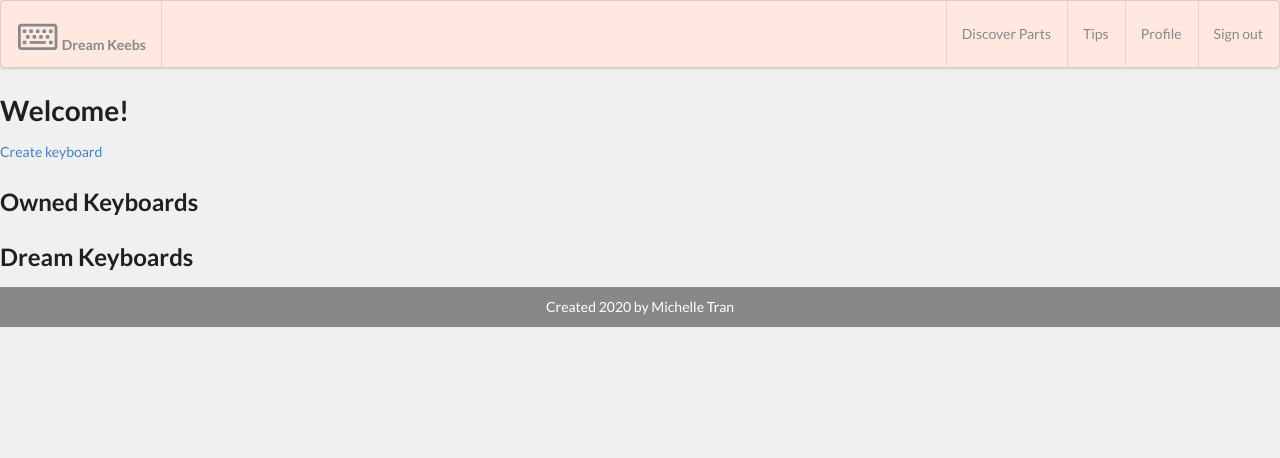
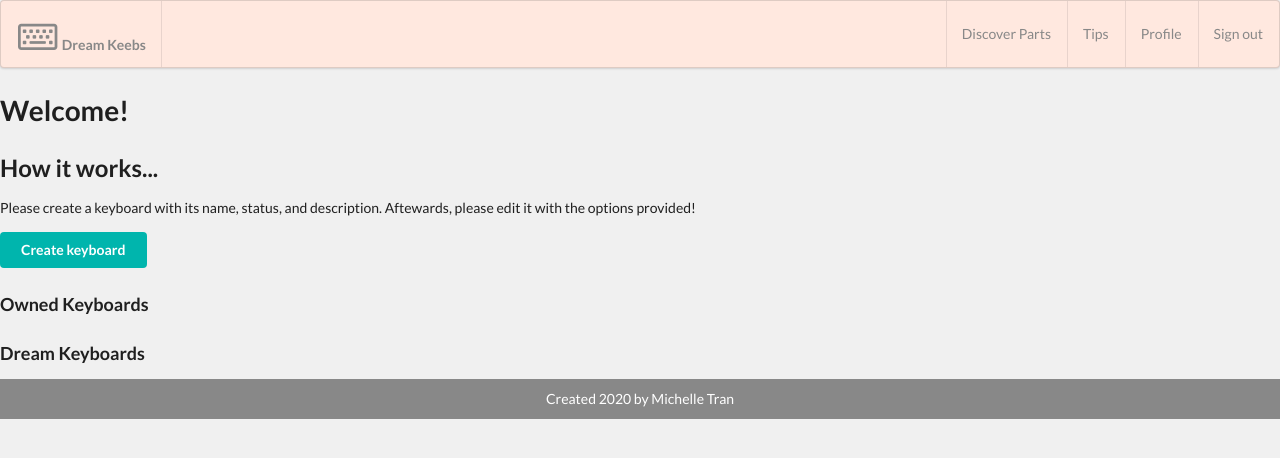
Before and after one commit to meeshers/cute_keebs, a Django app: page /profile/ in a window 1280 px wide. Shown: the top 458 px of the page. Run offline with Django 3.2, Linux system fonts and the light colour scheme; the visitor is signed in with stand-in values (Sample User, id 1); data that the repository does not hold is empty; some libraries are stand-ins or nearby versions.

Commit message:
stylized login/signup modals

```diff
--- a/main_app/static/css/home.css
+++ b/main_app/static/css/home.css
@@ -45,3 +45,33 @@ footer {
 hr {
   border: 2px solid #84A9AC;
 }
+
+.ui.modal {
+  width: 300px;
+  height: 500px;
+  text-align: center;
+}
+
+.ui.modal .header {
+  color: #888888;
+}
+
+.modal-body {
+  padding: 10px;
+  margin: 5px;
+}
+
+.ui.modal.login {
+  width: 300px;
+  height: 250px;
+}
+
+.modal-body input {
+  padding: 10px;
+  margin: 5px;
+  border-radius: 5px;
+}
+
+.label {
+  color: #204051;
+}
--- a/main_app/templates/base.html
+++ b/main_app/templates/base.html
@@ -49,27 +49,22 @@
   </div>
 
   <!-- log in modal -->
-  <div class="ui modal" id="login-form">
+  <div class="ui modal login" id="login-form">
     <i class="close icon"></i>
     <div class="header">
       Sign In
     </div>
-    <div>
+    <div class="modal-body">
       <form action="{% url 'login' %}" method="POST">
-        <!--           {% csrf_token %}
-          {{form.username.label}}
-          {{form.username}}
-          <br>
-          {{form.password1.label}}
-          {{form.password1}} -->
         {% if login_error_message %}
         <p> {{login_error_message}}</p>
         {% endif %}
         {% csrf_token %}
         <input type="text" name="username" placeholder="Enter user name" required>
+        <br>
         <input type="password" name="password" placeholder="Enter password" required>
         <div class="actions">
-          <input class="btn" type="submit" value="Signup">
+          <input class="ui teal button" type="submit" value="Signup">
           <input type="hidden" name="next" value={{next}}>
         </div>
     </div>
@@ -82,16 +77,17 @@
     <div class="header">
       Sign Up
     </div>
-    <div>
+    <div class="modal-body">
       <form action="{% url 'signup' %}" method="POST">
         {% csrf_token %}
         {% for field in form %}
-        {{field.label}}
+        <label class="label">{{field.label}}</label>
+        <br>
         {{field }}
         <br>
         {% endfor %}
         <div class="actions">
-          <input class="btn" type="submit" value="Signup">
+          <input class="ui teal button" type="submit" value="Signup">
           <input type="hidden" name="next" value={{next}}>
         </div>
     </div>
--- a/main_app/templates/keyboard/create.html
+++ b/main_app/templates/keyboard/create.html
@@ -9,5 +9,6 @@
   {% csrf_token %}
   {{ keyboard_form.as_p }}
   <input type="submit" value="Add Keyboard">
+  <input type="hidden" name="next" value={{next}}>
 </form>
 {% endblock %}
--- a/main_app/templates/keyboard/show.html
+++ b/main_app/templates/keyboard/show.html
@@ -15,10 +15,10 @@
 
 <p>Description: {{keyboard.description}}</p>
 
-<a href="{% url 'edit_keyboard' keyboard.id %}">Edit</a>
+<a class="ui teal button" href="{% url 'edit_keyboard' keyboard.id %}">Edit</a>
 
 <form action="{% url 'keyboard_delete' keyboard.id %}" method="POST">
   {% csrf_token %}
-  <button type="submit">Delete</button>
+  <button class="ui teal button" type="submit">Delete</button>
 </form>
 {% endblock %}
--- a/main_app/templates/profile.html
+++ b/main_app/templates/profile.html
@@ -6,10 +6,12 @@
 
 {% block content %}
 <h1>Welcome!</h1>
+<h2>How it works...</h2>
+<p>Please create a keyboard with its name, status, and description.  Aftewards, please edit it with the options provided!</p>
 
-<a href="{% url 'create_keyboard' %}">Create keyboard</a>
+<a class="ui teal button" href="{% url 'create_keyboard' %}">Create keyboard</a>
 
-<h2>Owned Keyboards</h2>
+<h3>Owned Keyboards</h3>
 <div class="owned-keyboards">
   {% for keyboard in keyboards %}
     {% if keyboard.status == 'O' %}
@@ -19,7 +21,7 @@
   {% endfor %}
 </div>
 
-<h2>Dream Keyboards</h2>
+<h3>Dream Keyboards</h3>
 <div class="dream-keyboards">
   {% for keyboard in keyboards %}
     {% if keyboard.status == 'B' %}
--- a/main_app/views.py
+++ b/main_app/views.py
@@ -13,6 +13,7 @@ from .models import Switch, Case, Keycap, PCB, Stabilizer, Keyboard, CustomUser
 
 # Create your views here.
 def home(request):
+  error_message = ''
   form = CustomUserForm(request.POST)
   context = {'form': form}
   return render(request,'home.html', context)
@@ -64,6 +65,7 @@ def create_keyboard(request):
     keyboard = keyboard_form.save(commit=False)
     keyboard.user = request.user
     keyboard.save()
+    return redirect('edit_keyboard', keyboard_id)
   context = {'keyboard_form': keyboard_form}
   return render(request,'keyboard/create.html', context)
 
```
Also changed, not shown: main_app/forms.py (+9 -2 lines).
